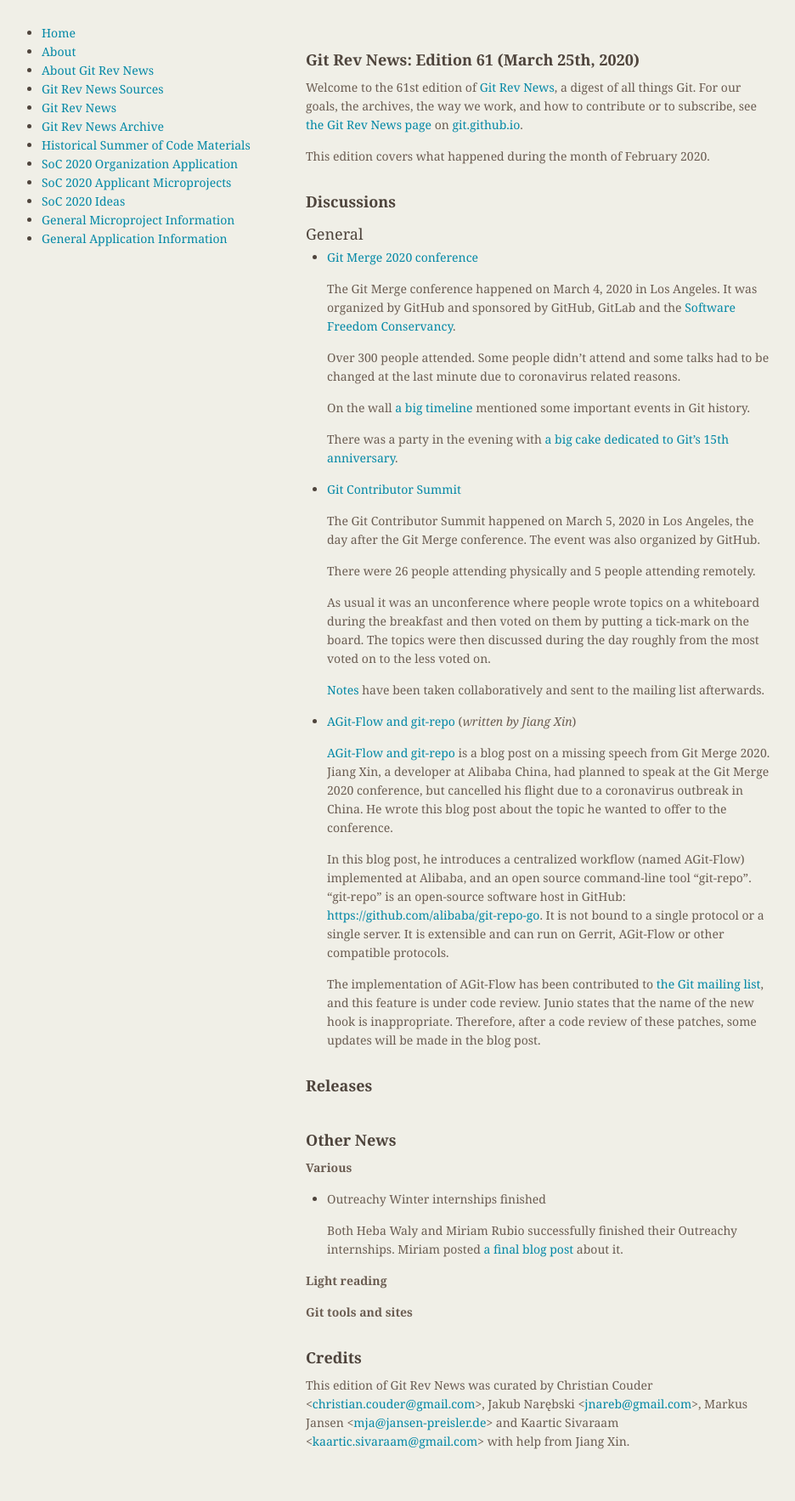
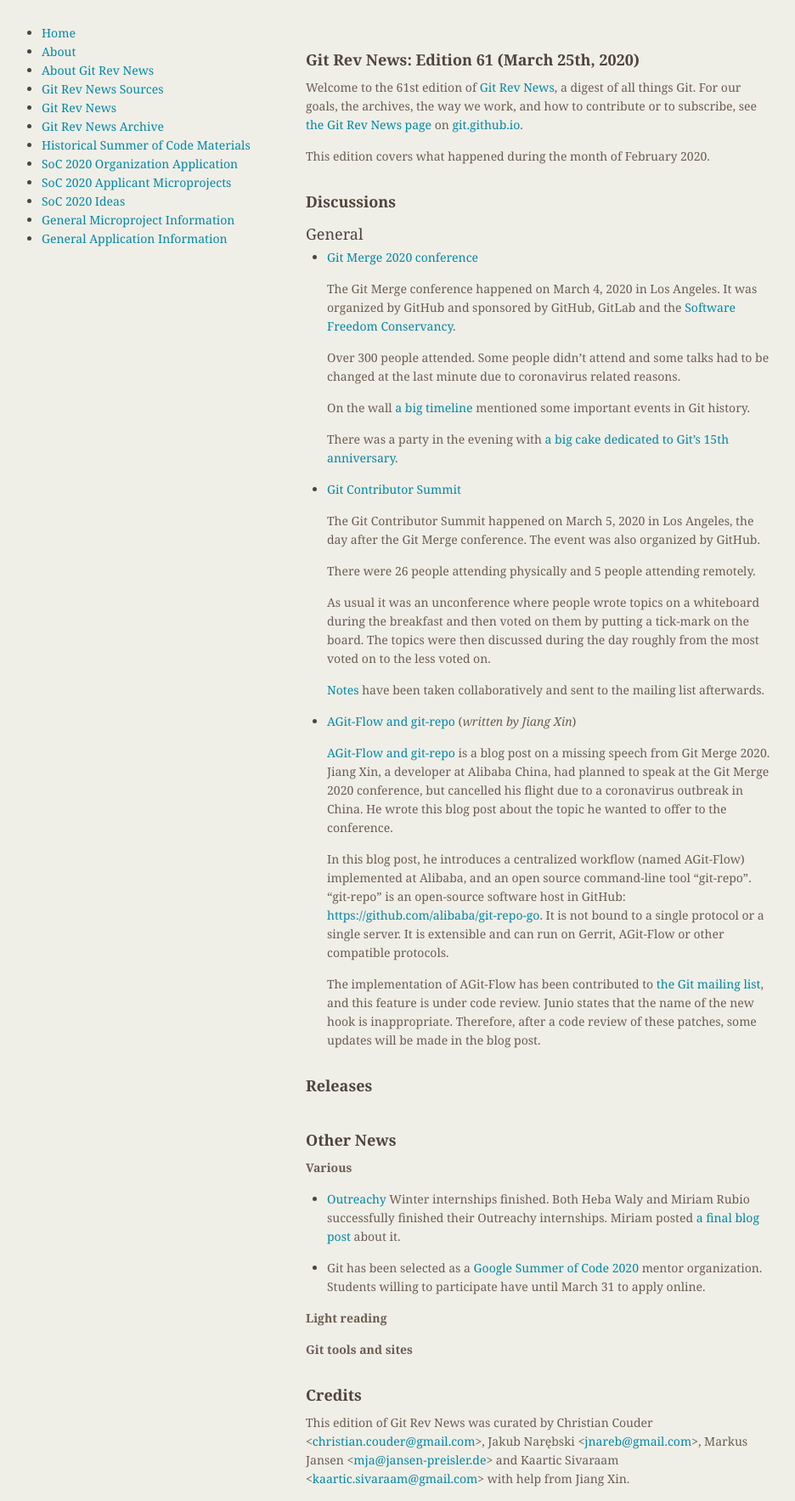
Before and after one commit to git/git.github.io, a Jekyll site: the page built from rev_news/drafts/edition-61.md, in a window 1280 px wide. Shown: the whole page at 85% size, without its empty margins (174-1110 px from the left). Built offline with Jekyll 4.4.1, drawn with Linux system fonts in a browser that asks for light colours; before the commit the page ends 1722 px from its top, so only the background shows below that.

Commit message:
rn-61: add GSoC 2020 short news

```diff
--- a/rev_news/drafts/edition-61.md
+++ b/rev_news/drafts/edition-61.md
@@ -95,12 +95,16 @@
 
 __Various__
 
-* Outreachy Winter internships finished
-
-  Both Heba Waly and Miriam Rubio successfully finished their
-  Outreachy internships. Miriam posted
+* [Outreachy](https://www.outreachy.org/) Winter internships
+  finished. Both Heba Waly and Miriam Rubio successfully finished
+  their Outreachy internships. Miriam posted
   [a final blog post](https://mirucam.gitlab.io/outreachy_blog/post/week13/)
   about it.
+
+* Git has been selected as a
+  [Google Summer of Code 2020](https://summerofcode.withgoogle.com/)
+  mentor organization. Students willing to participate have until
+  March 31 to apply online.
 
 __Light reading__
 
```
